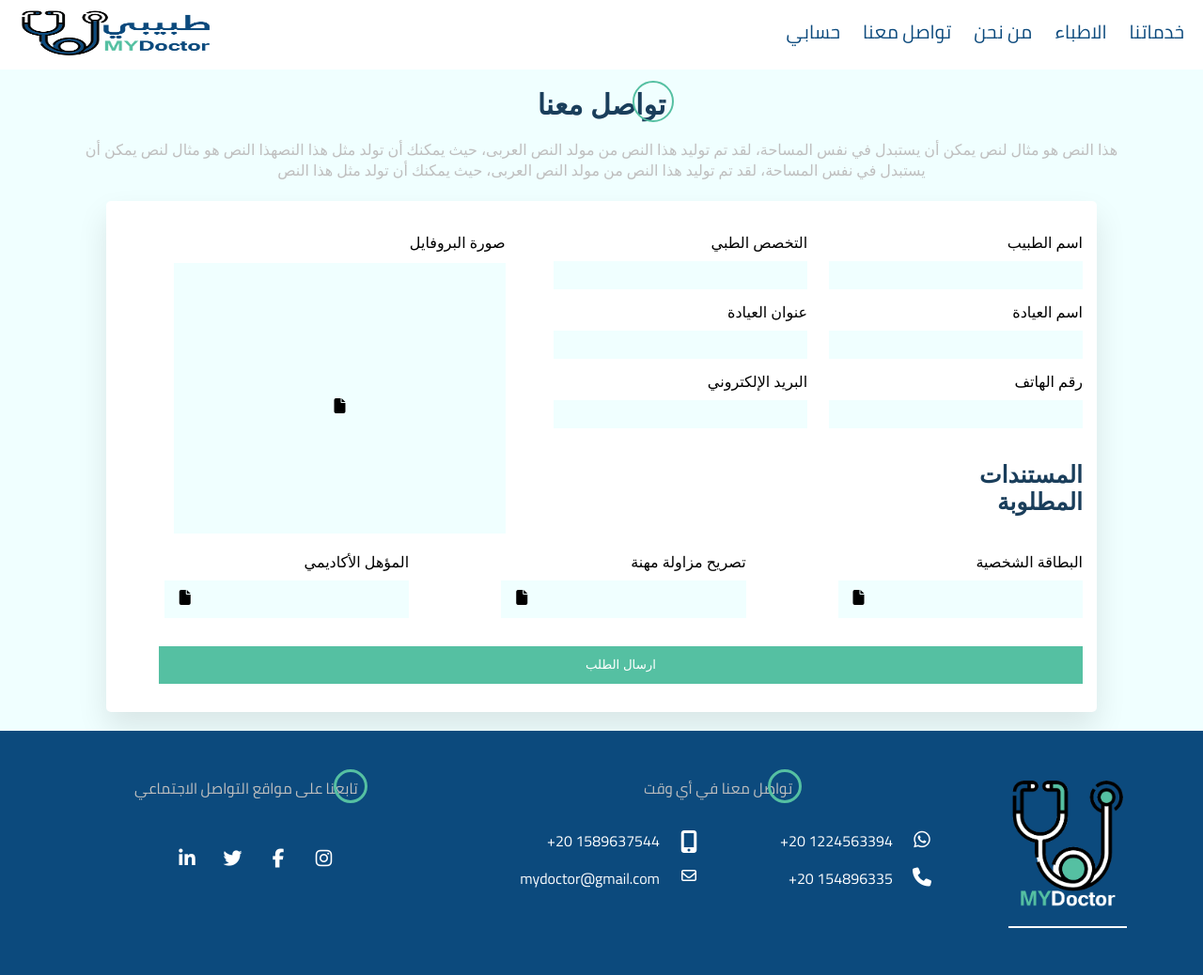
After one commit to El3omda/My-Doctor, a PHP site: page /info-doctor.php in a window 1280 px wide. The commit adds this page. Shown: the whole page at 94% size. Run offline with PHP 8.4, Linux system fonts and the light colour scheme; some libraries are stand-ins or nearby versions.

Commit message:
add about-us and contact , doctor

```diff
--- /dev/null
+++ b/css/info-doctor.css
@@ -0,0 +1,160 @@
+body{
+    margin: 0;
+    padding: 0;
+    background: azure;
+    box-sizing: border-box;
+}
+h1{
+    text-align: center;
+    margin: 20px 0;
+    font-size: 30px;
+    position: relative;
+    font-weight: 700;
+    color: #1a3e5b;
+}
+ h1::after{
+    content: "";
+    width: 40px;
+    height: 40px;
+    position: absolute;
+    border: 2px solid #55c0a2;
+    border-radius: 50%;
+    top: -8px;
+    right: 44%;
+}
+p{
+    padding: 0 7%;
+    text-align: center;
+    line-height: 1.4;
+    color: #bfbfbf;
+}
+.container{
+    width: 80%;
+    margin: 20px auto;
+    padding: 15px;
+    background-color: #fff;
+    direction: rtl;
+    display: flex;
+    flex-direction: column;
+    box-shadow: 0 1rem 2rem rgb(0 0 0 / 10%);
+    border-radius: 5px;
+}
+
+.box{
+    display: flex;
+    padding: 20px 0;
+    justify-content: space-between;
+}
+.inputRow{
+    display: flex;
+    flex-wrap: wrap;
+    justify-content: space-between;
+    flex-basis: 55%;
+}
+.inputRow div{
+    display: flex;
+    flex-direction: column;
+    width: 48%;
+}
+.inputRow div input  {
+    background-color: azure;
+    border: 0;
+    outline: 0;
+    height: 30px;
+    padding: 0 15px;
+    margin-bottom: 15px;
+}
+.inputRow div label{
+    margin-bottom: 10px;
+}
+.inputRow div h3 {
+    margin: 20px 0;
+    font-size: 25px;
+    position: relative;
+    font-weight: 700;
+    color: #1a3e5b;
+    width: 200px;
+}
+.imgRow{
+    flex-basis: 40%;
+}
+.imgRow div{
+    width: 86%;
+    height: 90%;
+    background-color: azure;
+    margin-top: 10px;
+    position: relative;
+}
+.imgRow input{
+    visibility: hidden;
+}
+.imgRow div label{
+    position: absolute;
+    top: 50%;
+    width: 100%;
+    text-align: center;
+
+}
+.inputFile{
+    display: flex;
+    flex-wrap: wrap;
+    justify-content: space-between;
+}
+.inputFile div{
+  width: 30%;
+}
+.inputFile div .fileBox{
+    background-color: azure;
+    border: 0;
+    outline: 0;
+    width: 75%;
+    height: 40px;
+    padding: 0 15px;
+    margin-bottom: 15px;
+    margin-top: 10px;
+    position: relative;
+}
+.inputFile div .fileBox input{
+    visibility:hidden;
+}
+.inputFile div .fileBox label{
+    position: absolute;
+    top: 10px;
+    left: 16px;
+}
+.btn{
+    width: 96%;
+    margin: 15px 0;
+}
+.btn input{
+    text-align: center;
+    width: 100%;
+    height: 40px;
+    border: 0;
+    outline: 0;
+    background-color: #55c0a2;
+    color: #fff;
+    cursor: pointer;
+}
+@media (max-width:1180px) {
+    .box{
+        flex-direction: column-reverse;
+    }
+    .imgRow div{
+        height: 300px;
+        margin-bottom: 10px;
+        width: 100%;
+    }
+    .inputRow div ,.inputFile div{
+        width: 100%;
+    }
+    .inputRow div select,.inputRow div select{
+        width: 100%;
+    }
+    .inputFile div .fileBox{
+        width: 96%;
+    }
+    .btn{
+        width: 100%;
+    }
+}
--- /dev/null
+++ b/info-doctor.php
@@ -0,0 +1,103 @@
+<?php
+include 'config.php';
+session_start();
+if ($_SERVER['REQUEST_METHOD']=='POST') {
+    $dName = $_POST['doctorName'];
+    $spc = $_POST['spc'];
+    $cNmae = $_POST['clinicName'];
+    $cAdress = $_POST['clinicAdrees'];
+    $phone = $_POST['phone'];
+    $email =$_POST['email'];
+    $img = $_POST['img'];
+    $nNumber = $_POST['nationalNumber'];
+    $Permit = $_POST['Permit'];
+    $qual = $_POST['qualification'];
+    $sql = "UPDATE `doctors` SET `DocPhone`='$phone',qualification = '$qual ',Permit = '$Permit' ,nNumber='$nNumber',`DocSpec`='$spc',DocEmail = '$email',`DocClinic`='$cAdress',`DocImageSrc`='$img',`prove`= 0 WHERE DocName = '$dName'";
+    $result = mysqli_query($conn, $sql);
+}
+
+?>
+<!DOCTYPE html>
+<html lang="en">
+<head>
+    <meta charset="UTF-8">
+    <meta http-equiv="X-UA-Compatible" content="IE=edge">
+    <meta name="viewport" content="width=device-width, initial-scale=1.0">
+    <title>في دكتور</title>
+    <link rel="stylesheet" href="css/info-doctor.css">
+    <link rel="stylesheet" href="https://cdnjs.cloudflare.com/ajax/libs/font-awesome/5.15.3/css/all.min.css">
+</head>
+<body>
+    <?php include 'nav.php' ?>
+    <h1>تواصل معنا</h1>
+    <p>هذا النص هو مثال لنص يمكن أن يستبدل في نفس المساحة، لقد تم توليد هذا النص من مولد النص العربى، حيث يمكنك أن تولد مثل هذا النصهذا النص هو مثال لنص يمكن أن يستبدل في نفس المساحة، لقد تم توليد هذا النص من مولد النص العربى، حيث يمكنك أن تولد مثل هذا النص</p>
+    <div class="container">
+      <form action= "<?php echo  $_SERVER['PHP_SELF'] ;?> " method="POST">
+       <div class="box">
+        <div class="inputRow">
+            <div>
+                <label for="">اسم الطبيب</label>
+                <input type="text" name="doctorName">
+            </div>
+            <div>
+                <label for="">التخصص الطبي</label>
+                <input type="text" name="spc">
+            </div>
+            <div>
+                <label for="">اسم العيادة</label>
+                <input type="text" name="clinicName">
+            </div>
+            <div>
+                <label for="">عنوان العيادة</label>
+                <input type="text" name="clinicAdrees">
+            </div>
+            <div>
+                <label for="">رقم الهاتف</label>
+                <input type="text" name="phone">
+            </div>
+            <div>
+                <label for="">البريد الإلكتروني</label>
+                <input type="text" name="email">
+            </div>
+            <div>
+                <h3>المستندات المطلوبة</h3>
+            </div>
+        </div>
+        <div class="imgRow">
+            <label for="">صورة البروفايل</label>
+            <input type="file" name="img" id="upload">
+            <div><label for="upload"><i class="fas fa-file" for="upload"></i></label></div>
+        </div>
+      </div>
+      <div class="inputFile">
+            <div>
+                <label for="">البطاقة الشخصية</label>
+                <div class="fileBox">
+                        <input type="file" name="nationalNumber" id="upload">
+                        <label for = "upload"><i class="fas fa-file" for="upload"></i></label>
+                </div>
+            </div>
+            <div>
+            <label for="">تصريح مزاولة مهنة</label>
+                <div class="fileBox">
+                        <input type="file" name="Permit" id="upload">
+                        <label for = "upload"><i class="fas fa-file" for="upload"></i></label>
+                </div>
+            </div>
+             <div>
+                <label for="">المؤهل الأكاديمي</label>
+                <div class="fileBox">
+                        <input type="file" name="qualification" id="upload">
+                        <label for = "upload"><i class="fas fa-file" for="upload"></i></label>
+                </div>
+            </div>
+      </div>
+      <div class="btn">
+         <input type="submit" value="ارسال الطلب">
+      </div>
+     </form>
+    </div>
+    <?php include 'footer.php' ?>
+    <!-- <script src="main.js"></script> -->
+</body>
+</html>
--- /dev/null
+++ b/main.js
@@ -0,0 +1,3 @@
+var iconValue = document.querySelector('.imgRow input');
+var img = document.querySelector('.imgRow img');
+img.src =iconValue.textContent ;
```
Also changed, not shown: about-us.php (+40 -0 lines), contact-us.php (added, +54 -0 lines), css/about.css (added, +67 -0 lines), css/contact.css (added, +155 -0 lines), css/index.css (+7 -2 lines), index.php (+54 -4 lines).
